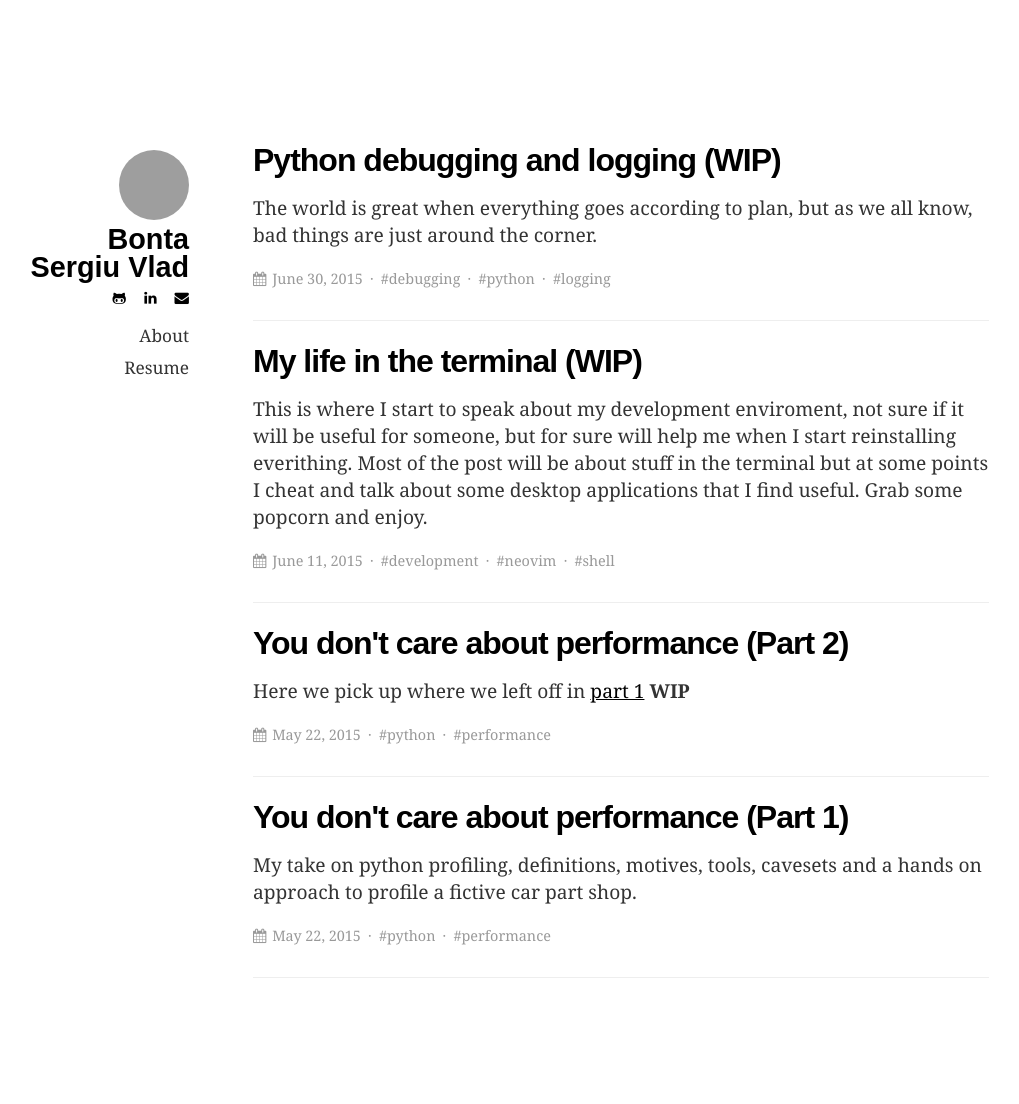
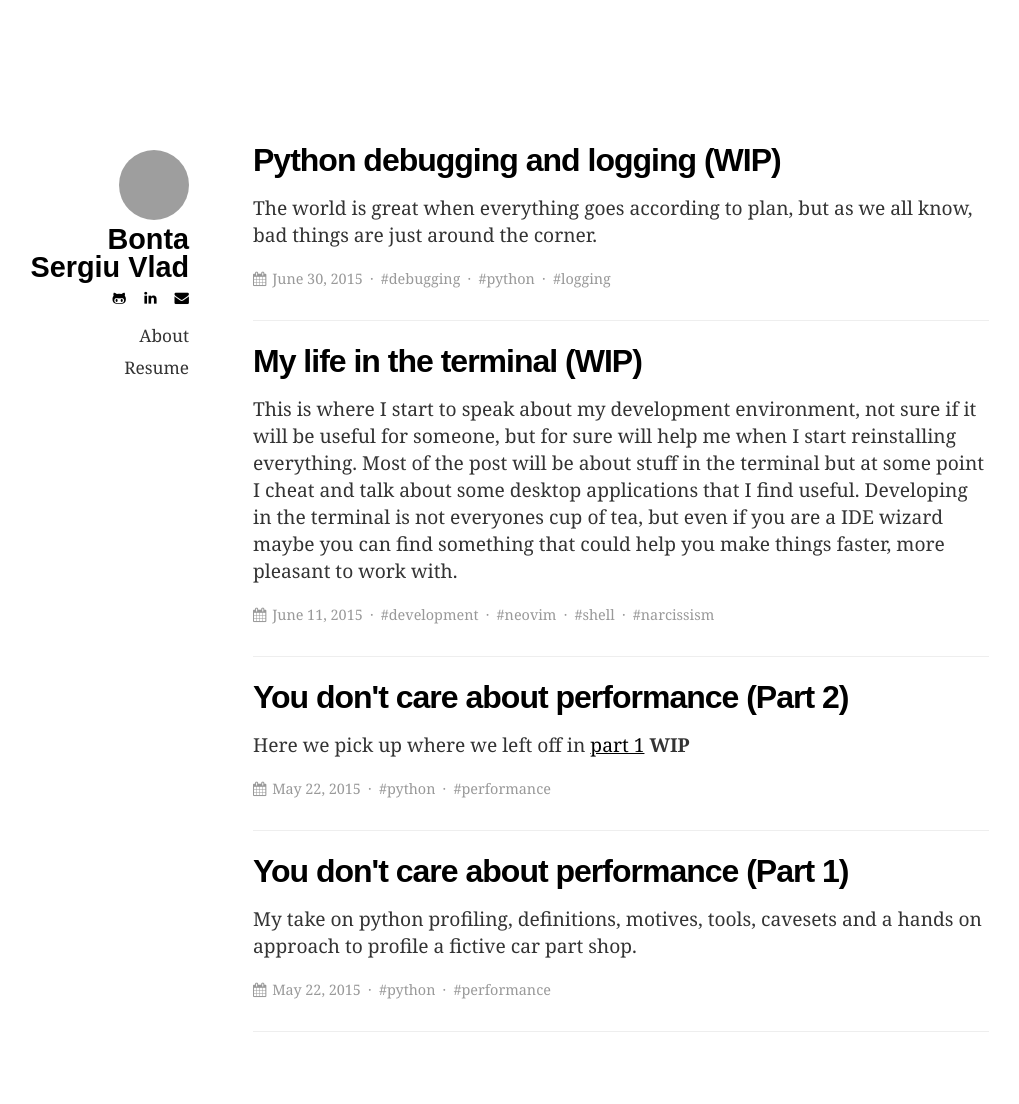
Before and after one commit to BontaVlad/BontaVlad.github.io, a Jekyll site: the page built from index.html, in a window 1280 px wide. Shown: the whole page, without its empty margins (131-1150 px from the left). Built offline with Jekyll 4.4.1, drawn with Linux system fonts in a browser that asks for light colours; before the commit the page ends 1050 px from its top, so only the background shows below that; some of the changed lines change nothing that is shown; grey boxes are pictures that could not be loaded.

Commit message:
Spell check and some content added

```diff
--- a/_posts/2015-06-11-my-life-in-the-terminal.md
+++ b/_posts/2015-06-11-my-life-in-the-terminal.md
@@ -1,18 +1,29 @@
 ---
 layout: post
 title: My life in the terminal (WIP)
-tags: development neovim shell
+tags: development neovim shell narcissism
 ---
 
-This is where I start to speak about my development enviroment, not sure if it
-will be useful for someone, but for sure will help me when I start reinstalling everithing.
-Most of the post will be about stuff in the terminal but at some points I cheat
+This is where I start to speak about my development environment, not sure if it
+will be useful for someone, but for sure will help me when I start reinstalling everything.
+Most of the post will be about stuff in the terminal but at some point I cheat
 and talk about some desktop applications that I find useful.
-Grab some popcorn and enjoy.
+Developing in the terminal is not everyones cup of tea, but even if you are a
+IDE wizard maybe you can find something that could help you make things
+faster, more pleasant to work with.
 
 ---
 
 <img src="http://i.imgur.com/hxeZDnh.jpg">
+
+This is my high-level development configuration, stuff that I use getting shit
+done on a daily basis, for sure I forgot some.
+
+####OS
+Mostly I worked with the Debian family, but more and more ArchLinux throws me
+seductive stares. Current setup involves Elementary OS with Numix theme(looks
+quite good) but lately I have some performance problems and I said "Fuck it, I
+will install Archlinux with Awesome window manager".
 
 ####Terminal
 Just any modern terminal will suffice, just make sure it supports 256 colors. I
@@ -20,46 +31,52 @@
 and easy to configure.
 
 ####Shell
-I just love zsh, for me it's hard to explain why, maybe it is because it has o
-lot of themes, maybe because it always suprises me when it autocompletes stuff
-that I never tought it knew (git branches, tmux sessions, virtual enviroments)
+I just love zsh, for me it's hard to explain why, maybe it is because it has a
+lot of themes, maybe because it always surprises me when it alto completes stuff
+that I never thought it knew (git branches, tmux sessions, virtual environments)
 
-Still on the shell, I use zpresto configuration, but fell free to try also
-ohmyzsh as well.  Bonus stuff: vim bindings, super useful aliases for git,
+Still on the shell, I use prezto configuration, but fell free to try also
+oh-my-zsh as well.  Bonus stuff: vim bindings, super useful aliases for git,
 tmux, etc.
 
 ####Tmux
 This is the reason that I stick to developing in the terminal, provides tabs,
-sessings, ability to switch betwenn tabs/projects with ease, spliting views,
-views traversing. I realy recomend what crazy stuff people can come up with tmux
-is regards to usage and configuration. Oh btw tmux is ridicuosly configurable.
+sessions, ability to switch between tabs/projects with ease, splitting views,
+views traversing. I really recommend going on youtube and watching what crazy stuff
+people can come up with tmux is regards to usage and configuration.
+Oh by the way tmux is ridiculously configurable.
 
 ####Tmuxinator
 Neat little project. I use it to save my tmux project configurations so I can
-jump right in projects. Tmuxinator makes tmux fun and confortable.
+jump right in projects ``mux start the_project``.
+Tmuxinator makes tmux fun and comfortable.
 
 ####Neovim
-Another big player in my dev configuration. Neovim tries to take vim's code and
-refactorit in order to make it more async, sane in order to attract more to
-contributing to vim, and (my favorite) to make it embedable in other editors.
-Just imagine the power of vim in a IDE like pycharm. If you like vim you will
-love Neovim. Don't be fooled by the 'alpha' version, it's completly usable and
-shows bugs verry rearly.
+Another big player in my dev configuration. It's vim but with maintainable
+source code, active development, async functionality built-in, lua plugins,
+and (my favorite) embeddable in other editors(not there yet), just imagine the power of vim in a
+IDE like Pycharm. If you like vim you will love Neovim.
+Don't be fooled by the 'alpha' version, it's completely usable and bugs only show
+up rarely.
+
+####VirtualEnv Wrapper
+If you develop in python you know what VirtualEnv wrapper does if not than you
+don't need it.
 
 ####Pudb
 TUI python debugger, I love it because it offers everything you expect from a
-modern debugger but at the same time lightweight and quick to invoke,
+modern debugger but at the same time lighweight and quick to invoke,
 just insert: ``import pudb; pu.db`` and you are ready to go. Of course there
-are dosens of ways you can start the thing but this is what I mostly use.
+are dozens of ways you can start the thing but this is what I mostly use.
 Bonus points: When selecting the default theme, it has that nostalgic Turbo
 Pascal editor feel.
 
 ####PtPython/Bpython
 Just because the python shell sucks. It has ipython under the hood, jedi for
-autocomplection, multi-line code edit support, vim bindings *wink wink* and much
-more. I you use python shell alot, scratch that, if you use the python shell
+auto completion, multi-line code edit support, vim bindings *wink wink* and much
+more. I you use python shell allot, scratch that, if you use the python shell
 make yourself a favor and install ptpython. If we are still on the subject,
-bpython is also cool, somethimes I switch between them because I don't know
+bpython is also cool, sometimes I switch between them because I don't know
 which one I like more.
 
 ####Midnight Commander
@@ -72,30 +89,37 @@
 ####The Silver Searcher or 'ag' for short
 A code searching tools similar to ``ack`` or ``grep`` but much much faster.
 What can I say more, if something uses ``ack`` or ``grep`` just make a alias and
-everthing just works but this time faster. A must have tool for me.
+everything just works but this time faster. A must have tool for me.
 
 ####Happyfinder or 'hf' for the lazy ones
 > hf is a command line utility to quickly find files and execute a command -
 > something like Helm/Anything/CtrlP for the terminal. It tries to find the best
 > match, like other fuzzy finders (Sublime, ido, Helm).
 
-This is what README will tell you, I mostly use it for git add, quicly rm a file
+####feh
+feh is an X11 image viewer aimed mostly at console users.
+Unlike most other viewers, it does not have a fancy GUI, but simply displays
+images. It is controlled via command line arguments and configurable key/mouse actions.
+Quick and dirty way to check out some images without leaving the comfort of the
+terminal.
+
+This is what README will tell you, I mostly use it for git add, quickly rm a file
 or simply quick open it for editing. I see a lot of potential here but I always
 fall back to old habits(shame shame).
 
 ####Tree
 Tree is a recursive directory listing program that produces a depth indented
 listing of files. I mostly use it to see a new project file structure or maybe I
-want to show the file structure in a README, sound simple but comes verry handy
-verry quicly.
+want to show the file structure in a README, sound simple but comes very handy
+very quickly.
 
 ####Vagrant
 Create and configure lightweight, reproducible, and portable development
-enviroments.
+environments.
 A pain in the ass, but that is because I never took the time to really
-undestrant the configuration. The selling point is that you have all youre
+understand the configuration. The selling point is that you have all your
 project dependencies isolated, the bad thing is that it takes a lot of space and
-if you manage several projects, size can get out of hand verry quicly, but at
+if you manage several projects, size can get out of hand very quickly, but at
 the same time if you want to work on a project ``vagrant up`` and you are
 golden.
 
@@ -112,48 +136,16 @@
 works but I have fewer chances to use it.
 
 ####Meld
+Meld is a visual diff and merge tool targeted at developers.
+Meld helps you compare files, directories, and version controlled projects.
+Like I said before I am a terminal fanatic, but when it comes to merge
+conflicts, diff between files, I much rather do it in meld. In my case it's the
+best tool for the job, not to mention that it's free.
 
 ####Gitg
+gitg is the GNOME GUI client to view git repositories.
+Again, when dealing with git I like to GUI stuff up. Everybody has some guilty
+pleasures, feels kinda nice to cheat on my terminal, make me like him more.
 
-TODO:
-
-- terminal
-terminal matters, term color pallete, terminal fonsts
-- zsh
-much cooler than bash, compatible with bash, awsome autocomplete sugestions,
-with plugins completion/suggestions for git, tmux, doker, you name it
-- zpresto
-theme for zsh, much like omyzsh, tons of plugins, verry configurable
-- tmux
-this could not be possibile without tmux, tabs turbo charged
-- tmuxinator
-save tmux presets, an essential tool in my toolshed
-- hf
-fuzzy finder for files in folders, useful for quick opening a file for edit,
-could be used with any command that takes a file as a paramater eg. git add, rm, cp, so on and so forth
-- tree
-super useful, displays directory strucure recursevly as a tree, can set the
-depth of recursion
-- ag
-like grep but much much faster, super useful, I use it mostly in vim
-- neovim
-vim but with maitainable source code, active development, async functionality
-builtin, lua plugins,
-- pudb
-debugger of choice, ncurse terminal debugger,
-- ptpython
-python shell on steroiz
-- bpython
-same as above, less features but more pleasent on the eye for me
-- vagrant
-- mosh
-cool ssh client/server for laggy or unreliable internet connections
-- gitg
-this is where i cheat a bit, Gui git client, useful for big changes, big commits
-- meld
-THE BEST merge/diff tool out there for git, super useful
-- midnight commander
-For those who know total commander for windows will be quite at home with mc,
-this time right in the terminal
-
-next part I will talk about, configurations, vim plugins, and more.
+Bare with me for part II where I will talk about configurations, vim plugins,
+and more.
```
